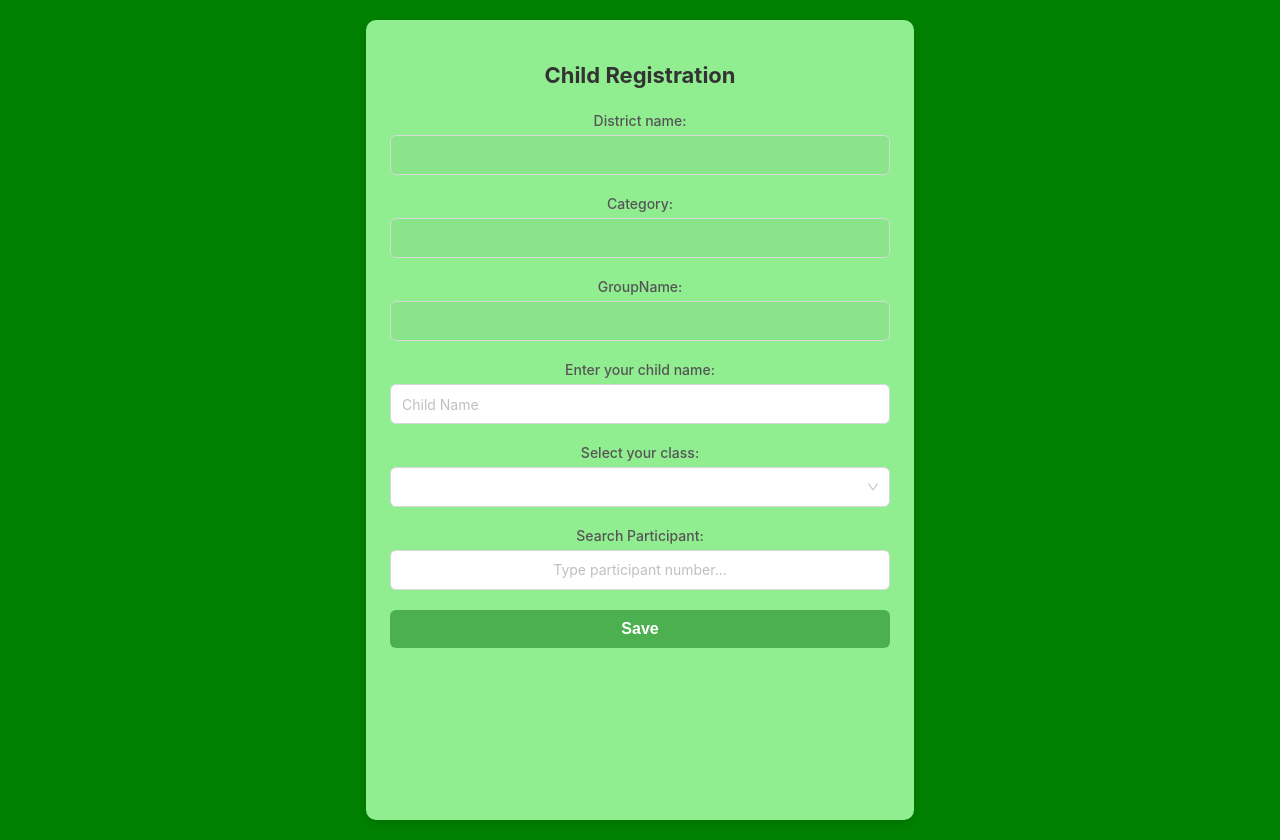
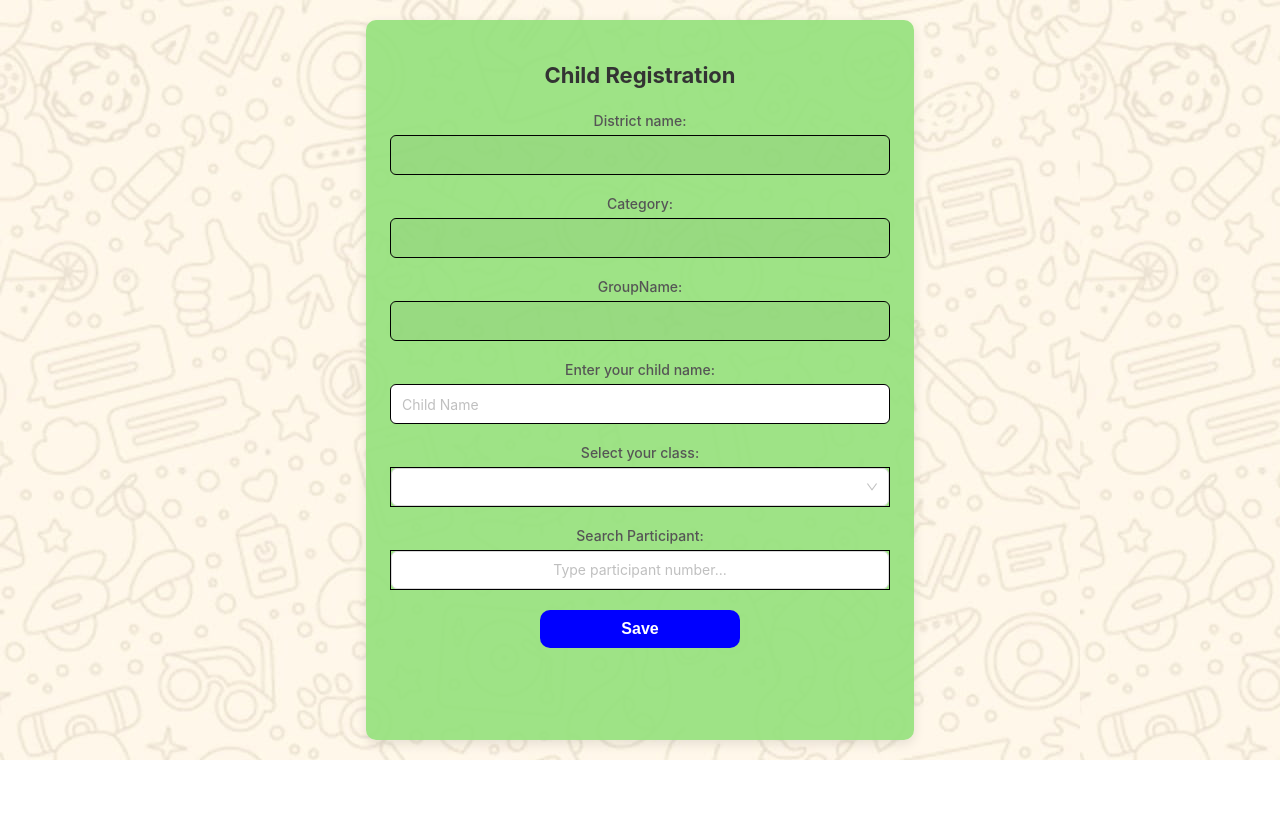
Before and after one commit to Debaswinimishra/wa-student-class-update, a React (Create React App) app: page / in a window 1280 px wide. After the commit the page ends 800 px from the top, so only its background shows below. Built offline with nearby package versions, Linux system fonts and the light colour scheme.

Commit message:
made API call with the valid body and certain UI changes

```diff
--- a/package.json
+++ b/package.json
@@ -8,6 +8,7 @@
     "@testing-library/react": "^16.3.0",
     "@testing-library/user-event": "^13.5.0",
     "antd": "^5.24.6",
+    "axios": "^1.8.4",
     "react": "^19.1.0",
     "react-dom": "^19.1.0",
     "react-router-dom": "^7.5.0",
--- a/src/pages/index.js
+++ b/src/pages/index.js
@@ -2,6 +2,8 @@ import React, { useEffect, useState } from "react";
 import { useLocation, useNavigate, useParams } from "react-router-dom";
 import NotFound from "../pages/Not_found";
 import { AutoComplete, Input, Select } from "antd";
+import backgroundImg from "../assests/peakpx.jpg";
+import axios from "axios";
 
 const { Option } = Select;
 
@@ -59,7 +61,7 @@ const Page = () => {
   //   }, 2000);
   // };
 
-  const handleSave = () => {
+  const handleSave = async () => {
     // console.log("Child Name:", childName);
     // console.log("Class:", selectedClass);
     // console.log("Selected Participant:", searchParticipant);
@@ -69,8 +71,48 @@ const Page = () => {
     //   window.location.href = "https://wa.me";
     // }, 500);
 
-    window.location.href =
-      "intent://send/#Intent;package=com.whatsapp;scheme=whatsapp;end;";
+    try {
+      const body = {
+        anganwadi: fetchData.anganwadi,
+        block: fetchData.block,
+        cluster: fetchData.cluster,
+        district: fetchData.district,
+        groupCategory: fetchData.groupCategory,
+        groupId: fetchData.groupId,
+        groupName: fetchData.groupName,
+        participants: fetchData.participants,
+        project: fetchData.project,
+        school: fetchData.school,
+        sector: fetchData.sector,
+        studentId: new Date().getTime(),
+        studentName: childName,
+        class: selectedClass,
+        phoneNumber: searchParticipant,
+        academicType: fetchData.groupCategory,
+        parentsName: "",
+      };
+
+      console.log("body sent in API-------------->", body);
+
+      const response = await axios.post(
+        "https://tatvagyan.in/tz/saveWaValidatedClass",
+        body
+      );
+      console.log("response------------------->", response);
+
+      if (
+        response.status === 200 ||
+        response.payload.status === 200 ||
+        response.data.statusCode === 200
+      ) {
+        window.location.href =
+          "intent://send/#Intent;package=com.whatsapp;scheme=whatsapp;end;";
+
+        alert("");
+      }
+    } catch (error) {
+      console.error("error is-------->", error);
+    }
   };
 
   return (
@@ -145,7 +187,7 @@ const Page = () => {
             placeholder="Type participant number..."
             value={searchParticipant}
             onChange={(e) => searchParticipant(e)}
-            onSearch={(val) => setSearchParticipant(val)} // to enable search filtering
+            onSearch={(val) => setSearchParticipant(val)}
             filterOption={(inputValue, option) =>
               option?.label?.toLowerCase().includes(inputValue.toLowerCase())
             }
@@ -165,16 +207,17 @@ const styles = {
     display: "flex",
     justifyContent: "center",
     padding: "20px",
-    minHeight: "100vh",
-    backgroundColor: "green",
+    minHeight: "90vh",
+    backgroundImage: `url(${backgroundImg})`,
   },
   card: {
     width: "100%",
     maxWidth: "500px",
-    backgroundColor: "lightgreen",
     padding: "24px",
     borderRadius: "10px",
     boxShadow: "0 4px 12px rgba(0,0,0,0.1)",
+    maxHeight: "84%",
+    backgroundColor: "rgba(148, 226, 124, 0.9)",
   },
   title: {
     textAlign: "center",
@@ -197,16 +240,18 @@ const styles = {
     width: "100%",
     height: "40px",
     fontSize: "14px",
+    border: "solid black 0.5px",
+    color: "",
   },
   button: {
-    width: "100%",
+    width: "40%",
     padding: "10px",
-    backgroundColor: "#4CAF50",
+    backgroundColor: "blue",
     color: "white",
     fontSize: "16px",
     fontWeight: "bold",
     border: "none",
-    borderRadius: "6px",
+    borderRadius: "10px",
     cursor: "pointer",
     transition: "background 0.3s ease",
   },
```
Also changed, not shown: src/assests/peakpx.jpg (added), 1 other file (tests, documents, lock files or other folders).
